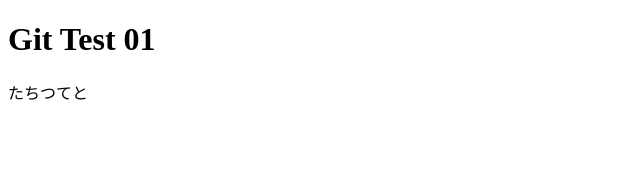
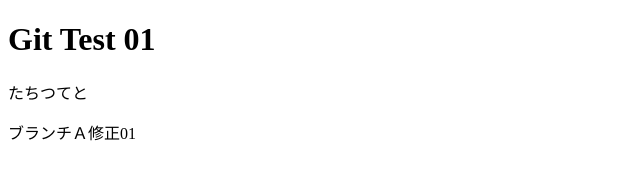
Before and after one commit to mai118/firstTest, a plain HTML site: page index.html in a window 1280 px wide. Shown: the whole page, without its empty margins (0-640 px from the left). Drawn offline with Linux system fonts and the light colour scheme.

Commit message:
ブランチＡ修正01

```diff
--- a/index.html
+++ b/index.html
@@ -7,5 +7,6 @@
 <body>
     <h1>Git Test 01</h1>
     <p>たちつてと</p>
+    <p>ブランチＡ修正01</p>
 </body>
 </html>
```
